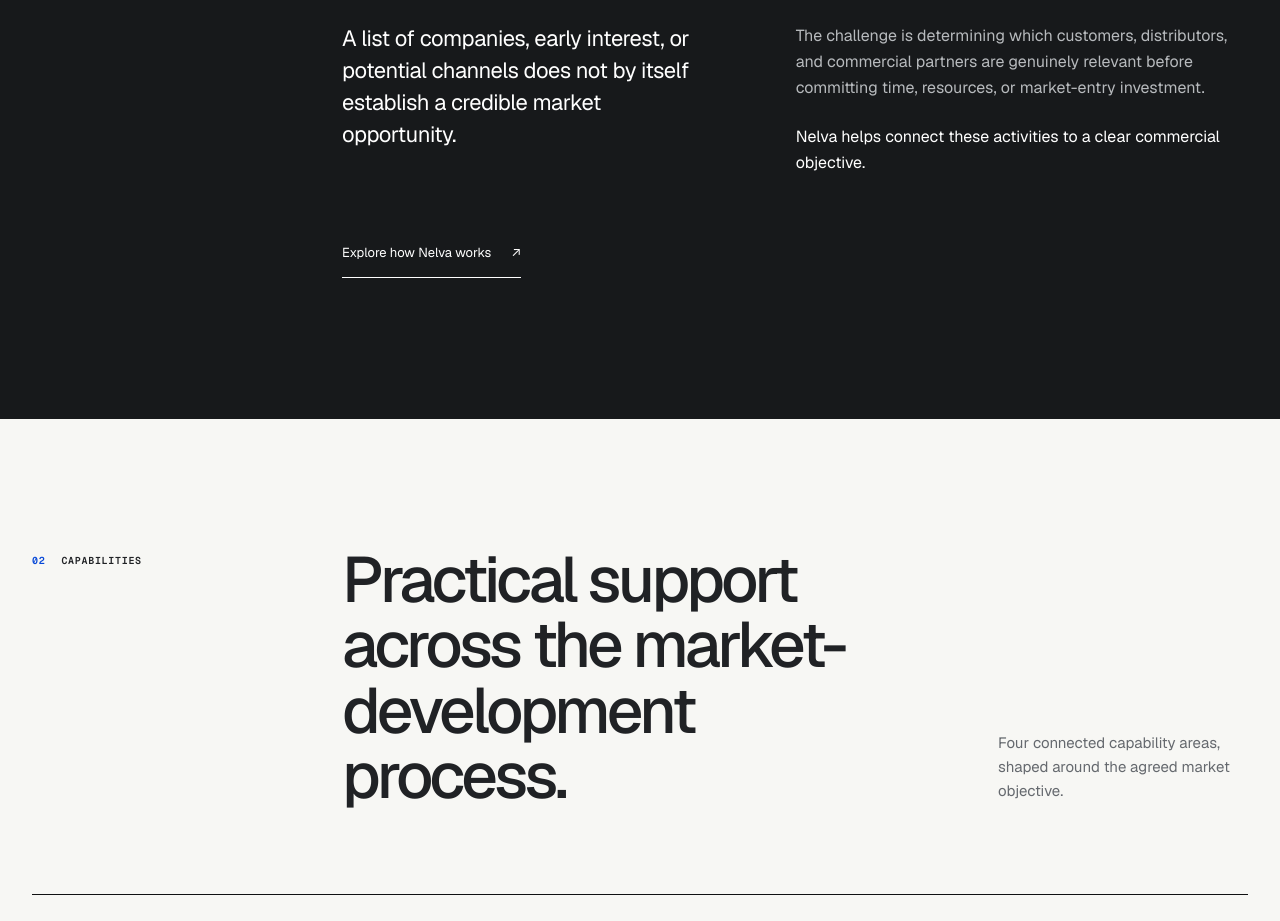
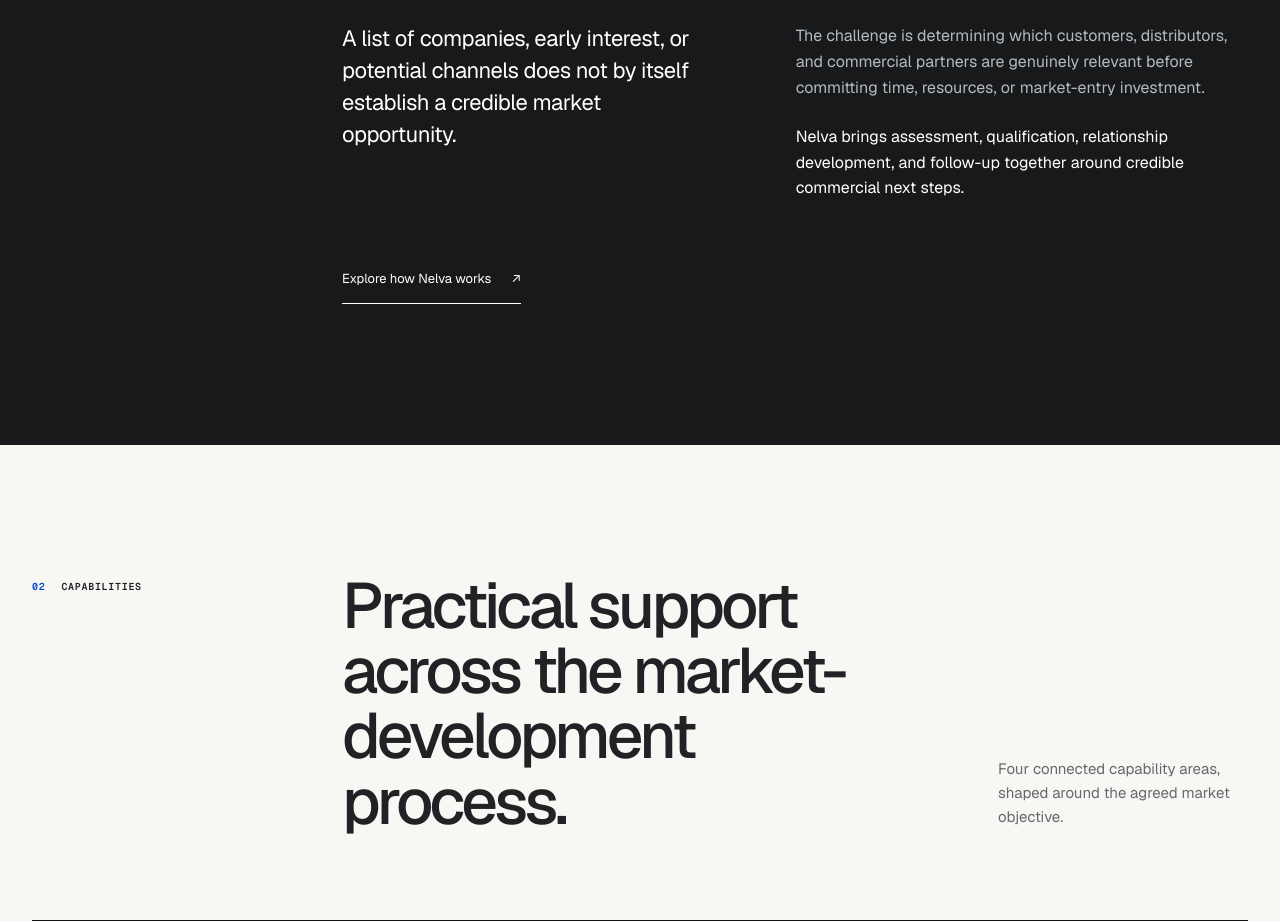
Before and after one commit to Maged-Mukred/Nelva, a Next.js app: page / in a window 1280 px wide. Shown: the part 1240-2161 px from the top of the page. Built offline with nearby package versions, Linux system fonts and the light colour scheme.

Commit message:
Update page.tsx
Clarify Nelva role in market development

```diff
--- a/app/page.tsx
+++ b/app/page.tsx
@@ -196,7 +196,8 @@ export default function Home() {
   resources, or market-entry investment.
                   </p>
                   <p className="challenge-close">
-                    Nelva helps connect these activities to a clear commercial objective.
+                     Nelva brings assessment, qualification, relationship development, and
+  follow-up together around credible commercial next steps.
                   </p>
                 </div>
               </div>
```
